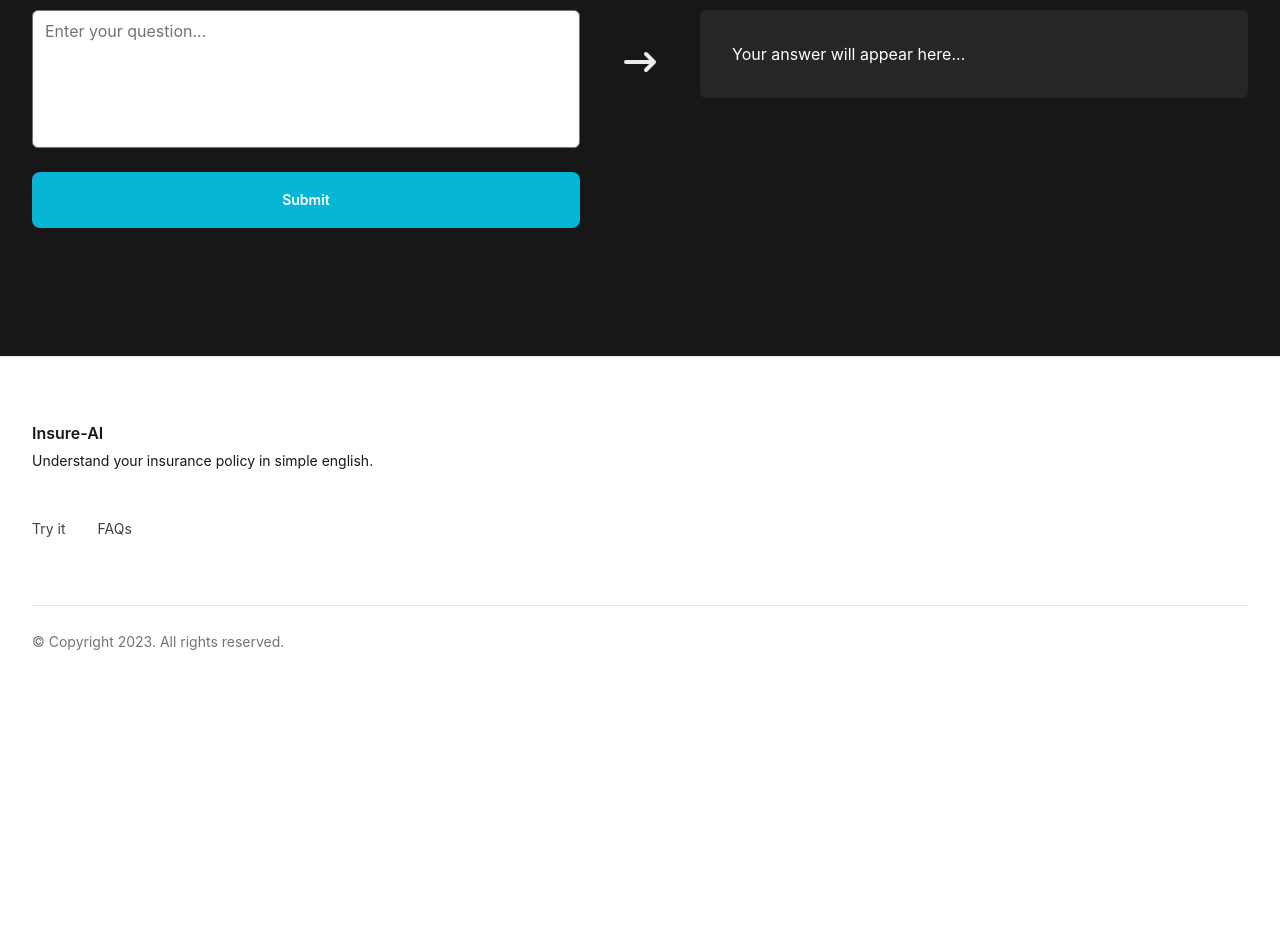
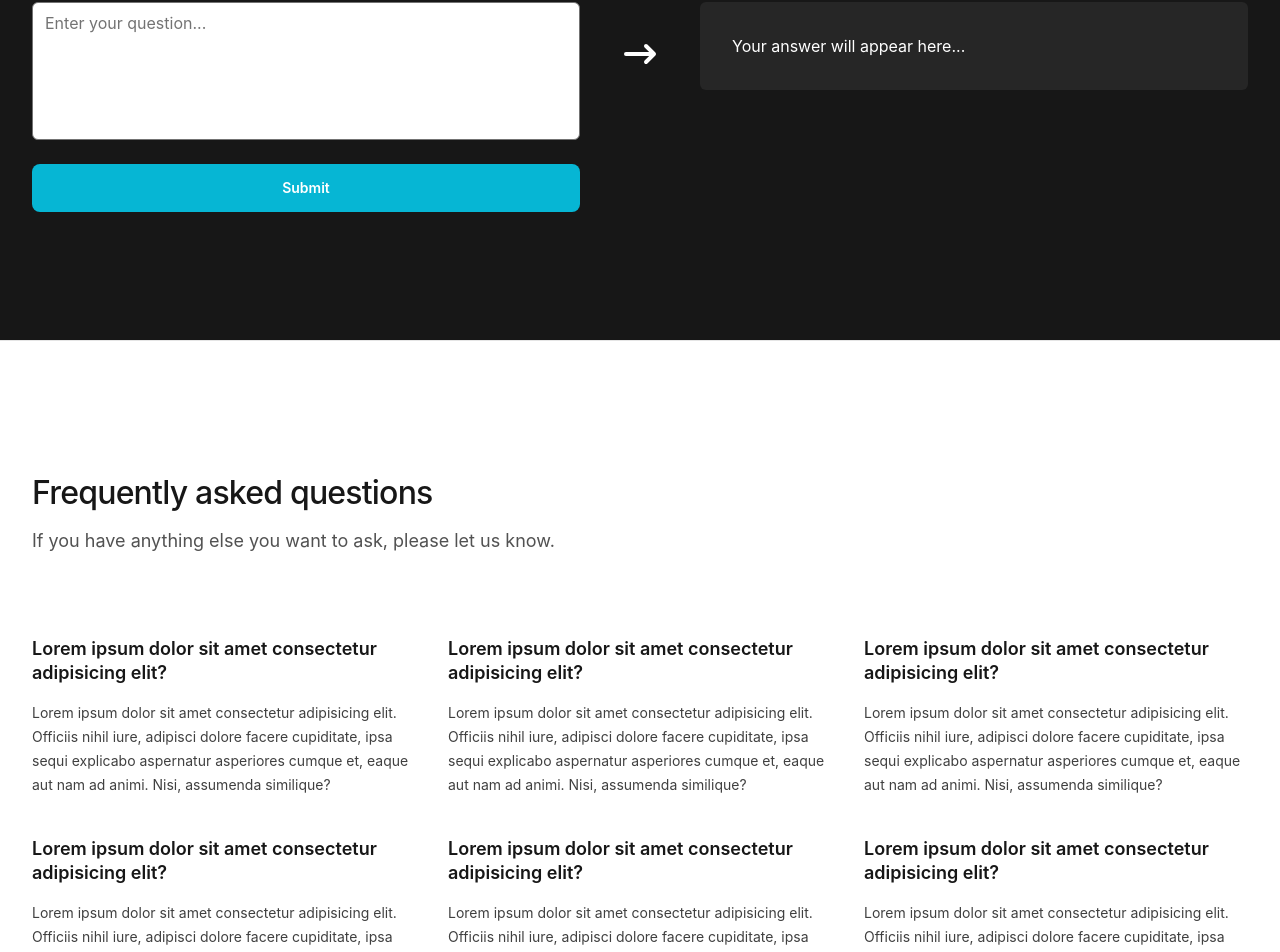
Before and after one commit to roddutra/uncloak.ai-web, a Next.js app: page / in a window 1280 px wide. Shown: the part 1150-2102 px from the top of the page. Before the commit the page ends 1852 px from the top, so only its background shows below. Built offline with nearby package versions, Linux system fonts and the light colour scheme.

Commit message:
Add FAQs and fix Button sizing

```diff
--- a/components/AskQuestions.js
+++ b/components/AskQuestions.js
@@ -32,12 +32,7 @@ export function AskQuestions() {
                     className='rounded-md resize-none w-full focus:outline-cyan-500 focus:ring-0'
                     placeholder='Enter your question...'
                   ></textarea>
-                  <Button
-                    type='submit'
-                    variant='solid'
-                    color='cyan'
-                    className='px-8 py-4'
-                  >
+                  <Button type='submit' variant='solid' color='cyan'>
                     Submit
                   </Button>
                 </div>
@@ -54,11 +49,6 @@ export function AskQuestions() {
           </div>
         </div>
       </Container>
-      {/* <div className='relative col-span-6'>
-        <div className='absolute top-1/2 left-1/2 -translate-x-1/2 -translate-y-1/2'>
-          <CircleBackground color='#13B5C8' className='animate-spin-slower' />
-        </div>
-      </div> */}
     </section>
   );
 }
--- a/components/Button.js
+++ b/components/Button.js
@@ -4,9 +4,9 @@ import clsx from 'clsx';
 
 const baseStyles = {
   solid:
-    'inline-flex justify-center rounded-lg py-2 px-3 text-sm font-semibold outline-2 outline-offset-2 transition-colors',
+    'inline-flex justify-center rounded-lg py-3 px-8 text-sm font-semibold outline-2 outline-offset-2 transition-colors',
   outline:
-    'inline-flex justify-center rounded-lg border py-[calc(theme(spacing.2)-1px)] px-[calc(theme(spacing.3)-1px)] text-sm outline-2 outline-offset-2 transition-colors',
+    'inline-flex justify-center rounded-lg py-3 px-8 border py-[calc(theme(spacing.2)-1px)] px-[calc(theme(spacing.3)-1px)] text-sm outline-2 outline-offset-2 transition-colors',
 };
 
 const variantStyles = {
--- /dev/null
+++ b/components/Faqs.js
@@ -0,0 +1,100 @@
+import Link from 'next/link';
+
+import { Container } from './Container';
+
+const faqs = [
+  [
+    {
+      question: 'Lorem ipsum dolor sit amet consectetur adipisicing elit?',
+      answer:
+        'Lorem ipsum dolor sit amet consectetur adipisicing elit. Officiis nihil iure, adipisci dolore facere cupiditate, ipsa sequi explicabo aspernatur asperiores cumque et, eaque aut nam ad animi. Nisi, assumenda similique?',
+    },
+    {
+      question: 'Lorem ipsum dolor sit amet consectetur adipisicing elit?',
+      answer:
+        'Lorem ipsum dolor sit amet consectetur adipisicing elit. Officiis nihil iure, adipisci dolore facere cupiditate, ipsa sequi explicabo aspernatur asperiores cumque et, eaque aut nam ad animi. Nisi, assumenda similique?',
+    },
+    {
+      question: 'Lorem ipsum dolor sit amet consectetur adipisicing elit?',
+      answer:
+        'Lorem ipsum dolor sit amet consectetur adipisicing elit. Officiis nihil iure, adipisci dolore facere cupiditate, ipsa sequi explicabo aspernatur asperiores cumque et, eaque aut nam ad animi. Nisi, assumenda similique?',
+    },
+  ],
+  [
+    {
+      question: 'Lorem ipsum dolor sit amet consectetur adipisicing elit?',
+      answer:
+        'Lorem ipsum dolor sit amet consectetur adipisicing elit. Officiis nihil iure, adipisci dolore facere cupiditate, ipsa sequi explicabo aspernatur asperiores cumque et, eaque aut nam ad animi. Nisi, assumenda similique?',
+    },
+    {
+      question: 'Lorem ipsum dolor sit amet consectetur adipisicing elit?',
+      answer:
+        'Lorem ipsum dolor sit amet consectetur adipisicing elit. Officiis nihil iure, adipisci dolore facere cupiditate, ipsa sequi explicabo aspernatur asperiores cumque et, eaque aut nam ad animi. Nisi, assumenda similique?',
+    },
+    {
+      question: 'Lorem ipsum dolor sit amet consectetur adipisicing elit?',
+      answer:
+        'Lorem ipsum dolor sit amet consectetur adipisicing elit. Officiis nihil iure, adipisci dolore facere cupiditate, ipsa sequi explicabo aspernatur asperiores cumque et, eaque aut nam ad animi. Nisi, assumenda similique?',
+    },
+  ],
+  [
+    {
+      question: 'Lorem ipsum dolor sit amet consectetur adipisicing elit?',
+      answer:
+        'Lorem ipsum dolor sit amet consectetur adipisicing elit. Officiis nihil iure, adipisci dolore facere cupiditate, ipsa sequi explicabo aspernatur asperiores cumque et, eaque aut nam ad animi. Nisi, assumenda similique?',
+    },
+    {
+      question: 'Lorem ipsum dolor sit amet consectetur adipisicing elit?',
+      answer:
+        'Lorem ipsum dolor sit amet consectetur adipisicing elit. Officiis nihil iure, adipisci dolore facere cupiditate, ipsa sequi explicabo aspernatur asperiores cumque et, eaque aut nam ad animi. Nisi, assumenda similique?',
+    },
+    {
+      question: 'Lorem ipsum dolor sit amet consectetur adipisicing elit?',
+      answer:
+        'Lorem ipsum dolor sit amet consectetur adipisicing elit. Officiis nihil iure, adipisci dolore facere cupiditate, ipsa sequi explicabo aspernatur asperiores cumque et, eaque aut nam ad animi. Nisi, assumenda similique?',
+    },
+  ],
+];
+
+export function Faqs() {
+  return (
+    <section
+      id='faqs'
+      aria-labelledby='faqs-title'
+      className='border-t border-gray-200 py-20 sm:py-32'
+    >
+      <Container>
+        <div className='mx-auto max-w-2xl lg:mx-0'>
+          <h2
+            id='faqs-title'
+            className='text-3xl font-medium tracking-tight text-gray-900'
+          >
+            Frequently asked questions
+          </h2>
+          <p className='mt-2 text-lg text-gray-600'>
+            If you have anything else you want to ask, please let us know.
+          </p>
+        </div>
+        <ul
+          role='list'
+          className='mx-auto mt-16 grid max-w-2xl grid-cols-1 gap-8 sm:mt-20 lg:max-w-none lg:grid-cols-3'
+        >
+          {faqs.map((column, columnIndex) => (
+            <li key={columnIndex}>
+              <ul role='list' className='space-y-10'>
+                {column.map((faq, faqIndex) => (
+                  <li key={faqIndex}>
+                    <h3 className='text-lg font-semibold leading-6 text-gray-900'>
+                      {faq.question}
+                    </h3>
+                    <p className='mt-4 text-sm text-gray-700'>{faq.answer}</p>
+                  </li>
+                ))}
+              </ul>
+            </li>
+          ))}
+        </ul>
+      </Container>
+    </section>
+  );
+}
--- a/components/Hero.js
+++ b/components/Hero.js
@@ -90,11 +90,7 @@ export function Hero() {
               Insurochat provides the clarity you need.
             </p>
             <div className='mt-8 flex flex-wrap gap-x-6 gap-y-4'>
-              <Button
-                href='#ask-question'
-                variant='solid'
-                className='px-8 py-4'
-              >
+              <Button href='#ask-question' variant='solid'>
                 Try it now
               </Button>
             </div>
--- a/pages/index.js
+++ b/pages/index.js
@@ -1,4 +1,5 @@
 import { AskQuestions } from '../components/AskQuestions';
+import { Faqs } from '../components/Faqs';
 import { Hero } from '../components/Hero';
 import Layout from '../components/layout';
 
@@ -8,6 +9,7 @@ export default function Index() {
       <Layout pageTitle='Insurochat'>
         <Hero />
         <AskQuestions />
+        <Faqs />
       </Layout>
     </>
   );
```
